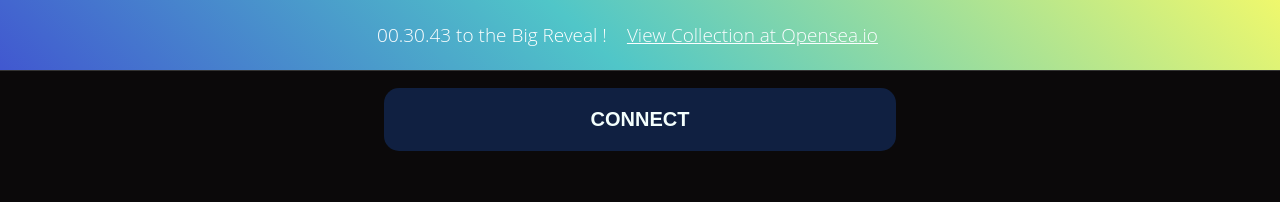
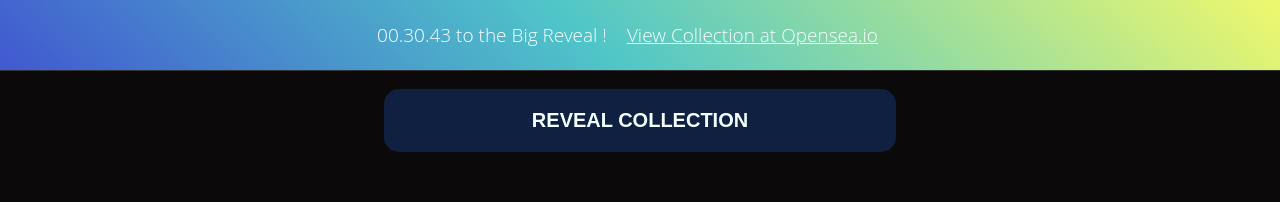
Before and after one commit to Ak-prog-50/minting_dapp_001, a React (Create React App) app: page /admin in a window 1280 px wide. Shown: the top 202 px of the page. Built offline with nearby package versions, Linux system fonts and the light colour scheme.

Commit message:
adminPage additional styles

```diff
--- a/src/containers/AdminPage/AdminPage.css
+++ b/src/containers/AdminPage/AdminPage.css
@@ -1,5 +1,5 @@
 #container {
-  height: 6rem;
+  height: 6.2rem;
   display: flex;
   justify-content: center;
   align-items: center;
@@ -30,6 +30,18 @@
   transform: translateY(4px);
 }
 
+.responsive {
+  width: 70%;
+  height: auto;
+}
+
+.image-div {
+    display: flex;
+    margin-top: 3rem;
+    justify-content: center;
+    align-items: center;
+}
+
 @media (min-width: 800px) {
   .button {
     width: 40%;
--- a/src/containers/AdminPage/AdminPage.js
+++ b/src/containers/AdminPage/AdminPage.js
@@ -18,6 +18,7 @@ const AdminPage = () => {
 
   return (
     <Screen>
+      <>
       <div id="container">
         <button
           onClick={(e) => {
@@ -26,9 +27,14 @@ const AdminPage = () => {
           }}
           className="button"
         >
-          CONNECT
+          REVEAL COLLECTION
         </button>
       </div>
+      <div className="image-div">
+      <img src="config/images/logo.png" alt="Nature" class="responsive" width="600" height="400" />
+      </div>
+
+      </>
       {isOwner && <div>AdminPage</div>}
     </Screen>
   );
```
